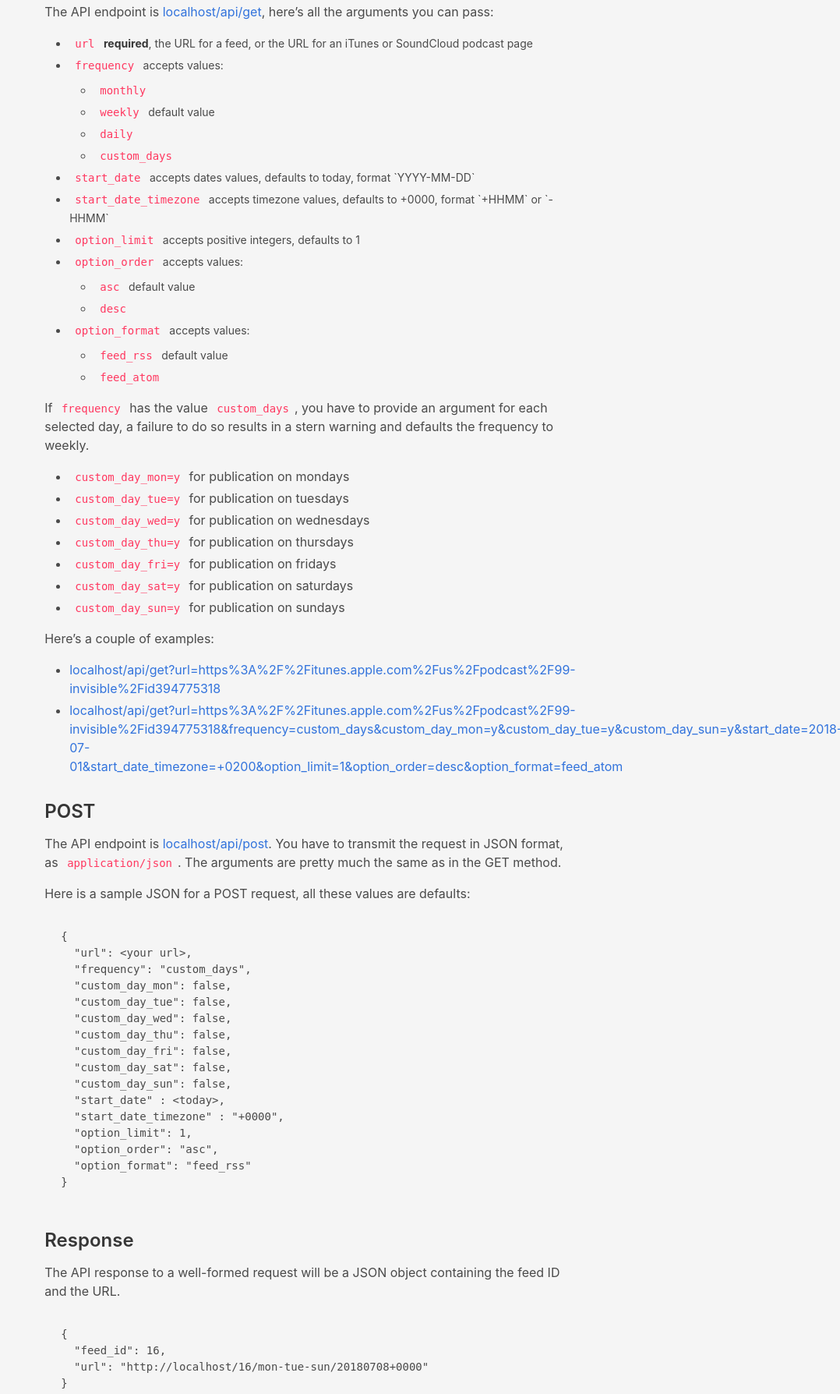
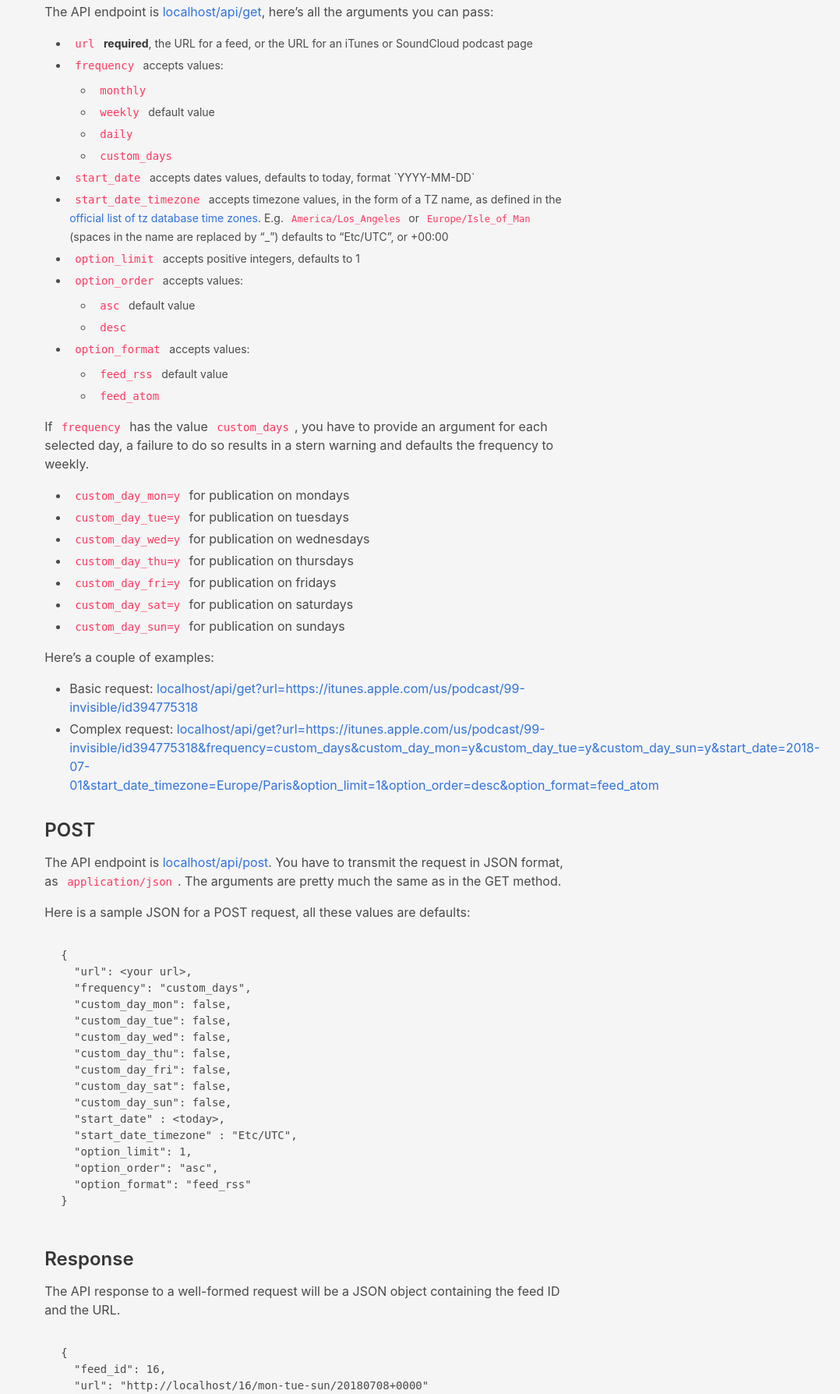
Before and after one commit to joachimesque/Cast-Rewinder, a Python web app: template castrewinder/templates/api.html in a window 1360 px wide. Shown: the part 361-2149 px from the top of the page at 78% size, without its empty margins (282-1360 px from the left). Run offline with Jinja, Linux system fonts and the light colour scheme; the template is opened without the code that fills it, so the values that code supplies are empty.

Commit message:
Light changes to the API

```diff
--- a/castrewinder/templates/api.html
+++ b/castrewinder/templates/api.html
@@ -30,7 +30,7 @@
             </ul>
         </li>
         <li><code>start_date</code> <small>accepts dates values, defaults to today, format `YYYY-MM-DD`</small></li>
-        <li><code>start_date_timezone</code> <small>accepts timezone values, defaults to +0000, format `+HHMM` or `-HHMM`</small></li>
+        <li><code>start_date_timezone</code> <small>accepts timezone values, in the form of a TZ name, as defined in the <a href="https://en.wikipedia.org/wiki/List_of_tz_database_time_zones">official list of tz database time zones</a>. E.g. <code>America/Los_Angeles</code> or <code>Europe/Isle_of_Man</code> (spaces in the name are replaced by “_”) defaults to “Etc/UTC”, or +00:00</small></li>
         <li><code>option_limit</code> <small>accepts positive integers, defaults to 1</small></li>
         <li><code>option_order</code> <small>accepts values:</small>
             <ul>
@@ -59,8 +59,8 @@
 
     <p>Here’s a couple of examples:</p>
     <ul>
-        <li><a href="{{ request.host_url }}api/get?url=https%3A%2F%2Fitunes.apple.com%2Fus%2Fpodcast%2F99-invisible%2Fid394775318">{{ request.host }}/api/get?url=https%3A%2F%2Fitunes.apple.com%2Fus%2Fpodcast%2F99-invisible%2Fid394775318</a></li>
-        <li><a href="{{ request.host_url }}api/get?url=https%3A%2F%2Fitunes.apple.com%2Fus%2Fpodcast%2F99-invisible%2Fid394775318&frequency=custom_days&custom_day_mon=y&custom_day_tue=y&custom_day_sun=y&start_date=2018-07-01&start_date_timezone=+0200&option_limit=1&option_order=desc&option_format=feed_atom">{{ request.host }}/api/get?url=https%3A%2F%2Fitunes.apple.com%2Fus%2Fpodcast%2F99-invisible%2Fid394775318&frequency=custom_days&custom_day_mon=y&custom_day_tue=y&custom_day_sun=y&start_date=2018-07-01&start_date_timezone=+0200&option_limit=1&option_order=desc&option_format=feed_atom</a></li>
+        <li>Basic request: <a href="{{ request.host_url }}api/get?url=https://itunes.apple.com/us/podcast/99-invisible/id394775318">{{ request.host }}/api/get?url=https://itunes.apple.com/us/podcast/99-invisible/id394775318</a></li>
+        <li>Complex request: <a href="{{ request.host_url }}api/get?url=https://itunes.apple.com/us/podcast/99-invisible/id394775318&frequency=custom_days&custom_day_mon=y&custom_day_tue=y&custom_day_sun=y&start_date=2018-07-01&start_date_timezone=Europe/Paris&option_limit=1&option_order=desc&option_format=feed_atom">{{ request.host }}/api/get?url=https://itunes.apple.com/us/podcast/99-invisible/id394775318&frequency=custom_days&custom_day_mon=y&custom_day_tue=y&custom_day_sun=y&start_date=2018-07-01&start_date_timezone=Europe/Paris&option_limit=1&option_order=desc&option_format=feed_atom</a></li>
     </ul>
 
     <h3>POST</h3>
@@ -79,7 +79,7 @@
   "custom_day_sat": false,
   "custom_day_sun": false,
   "start_date" : &lt;today&gt;,
-  "start_date_timezone" : "+0000",
+  "start_date_timezone" : "Etc/UTC",
   "option_limit": 1,
   "option_order": "asc",
   "option_format": "feed_rss"
--- a/castrewinder/utils.py
+++ b/castrewinder/utils.py
@@ -65,7 +65,10 @@ def get_options(request_form):
 
 
   if 'start_date_timezone' in request_form:
-    tz = pytz.timezone(request_form['start_date_timezone'])
+    try:
+      tz = pytz.timezone(request_form['start_date_timezone'])
+    except:
+      tz = pytz.timezone('Etc/UTC')
     tz_diff_from_UTC = datetime.datetime.now(tz).utcoffset().total_seconds()
     tz_sign = '+' if tz_diff_from_UTC > 0 else '-'
     tz_h, tz_m = divmod(abs(tz_diff_from_UTC) / 60, 60)
```
